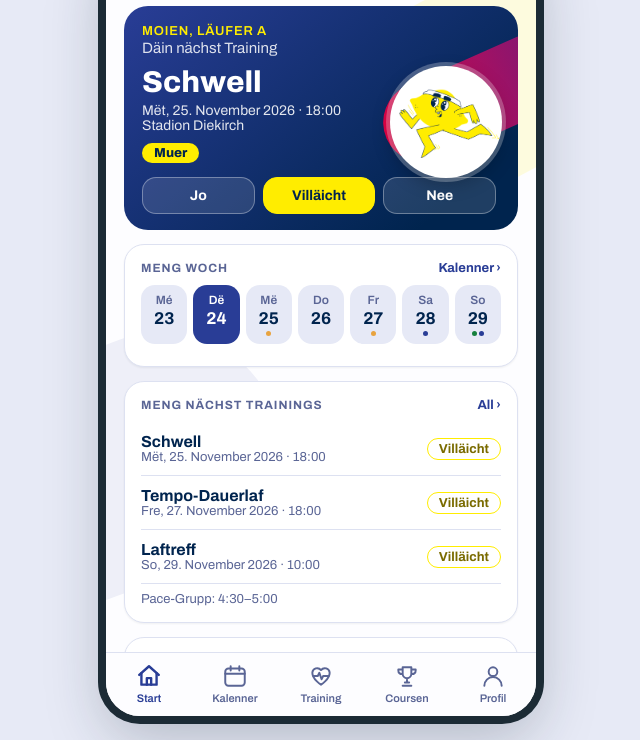
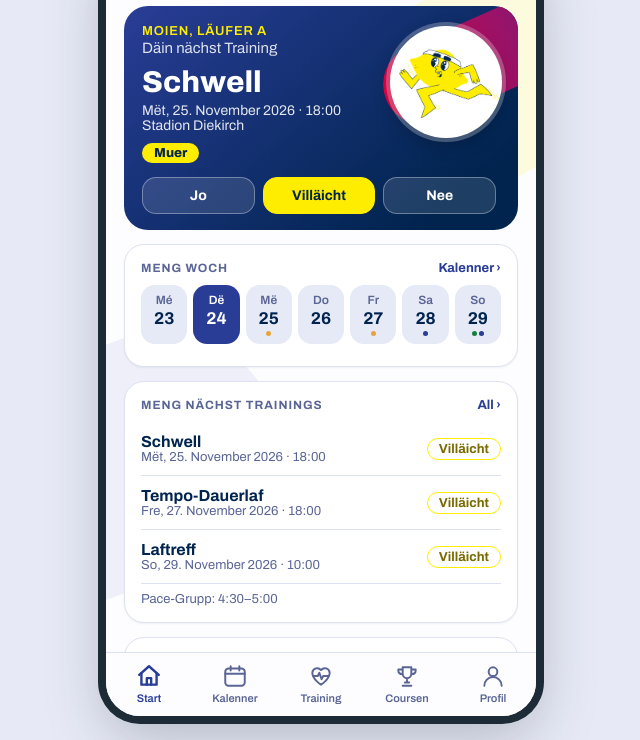
Before and after one commit to pugu-prog/sb-demo-prototyp, a plain HTML site: page flow-c.html in a window 1280 px wide. Shown: the part 72-812 px from the top of the page, without its empty margins (319-959 px from the left). Drawn offline with Linux system fonts and the light colour scheme.

Commit message:
Design C: Maskottchen-Kreis nach oben
Co-Authored-By: Claude Sonnet 5.5 <noreply@anthropic.com>

```diff
--- a/flow-c.html
+++ b/flow-c.html
@@ -137,14 +137,14 @@ label.fbb{display:block;font-size:12px;font-weight:700;color:var(--accent);margi
 
 /* Design C: Dashboard */
 .hero{position:relative;overflow:hidden;border-radius:24px;padding:18px 18px 16px;margin-bottom:14px;color:#fff;background:linear-gradient(140deg,#293d96 0%,#00244e 85%)}
-.hero:after{content:"";position:absolute;width:200px;height:80px;background:linear-gradient(90deg,#ef0044,#7a1a7a);opacity:.95;border-radius:200px;right:-60px;top:52px;transform:rotate(-24deg)}
+.hero:after{content:"";position:absolute;width:200px;height:80px;background:linear-gradient(90deg,#ef0044,#7a1a7a);opacity:.95;border-radius:200px;right:-60px;top:14px;transform:rotate(-24deg)}
 .hero>*{position:relative;z-index:1}
 .hero .hk{font-size:13px;font-weight:600;letter-spacing:.06em;text-transform:uppercase;color:#ffed00}
 .hero .hg{font-size:15px;opacity:.85;margin-top:2px}
 .hero .ht{font-size:30px;font-weight:800;line-height:1.1;margin-top:10px}
 .hero .hm{font-size:14px;opacity:.88;margin-top:4px}
 .hero .hc{display:inline-block;margin-top:10px;background:#ffed00;color:#00244e;font:800 13px Archivo,sans-serif;border-radius:20px;padding:3px 12px}
-.hero [data-a=tr]{max-width:62%}.hero .lemon{position:absolute;right:16px;top:60px;width:112px;height:112px;border-radius:50%;background:#fff;box-shadow:0 0 0 4px #ffffff40,0 6px 18px #00000040;overflow:hidden;display:flex;align-items:center;justify-content:center;z-index:2;pointer-events:none}.hero .lemon img{width:92%;margin:0 0 -2px 2px}
+.hero [data-a=tr]{max-width:62%}.hero .lemon{position:absolute;right:16px;top:20px;width:112px;height:112px;border-radius:50%;background:#fff;box-shadow:0 0 0 4px #ffffff40,0 6px 18px #00000040;overflow:hidden;display:flex;align-items:center;justify-content:center;z-index:2;pointer-events:none}.hero .lemon img{width:92%;margin:0 0 -2px 2px}
 .hero .dseg{margin-top:14px;max-width:calc(100% - 4px)}
 .hero .dseg button{background:#ffffff1f;border:1.5px solid #ffffff55;color:#fff;font-size:14px;padding:10px 4px}
 .hero .dseg button.on.jo{background:#4ade80;border-color:#4ade80;color:#00244e}
```
